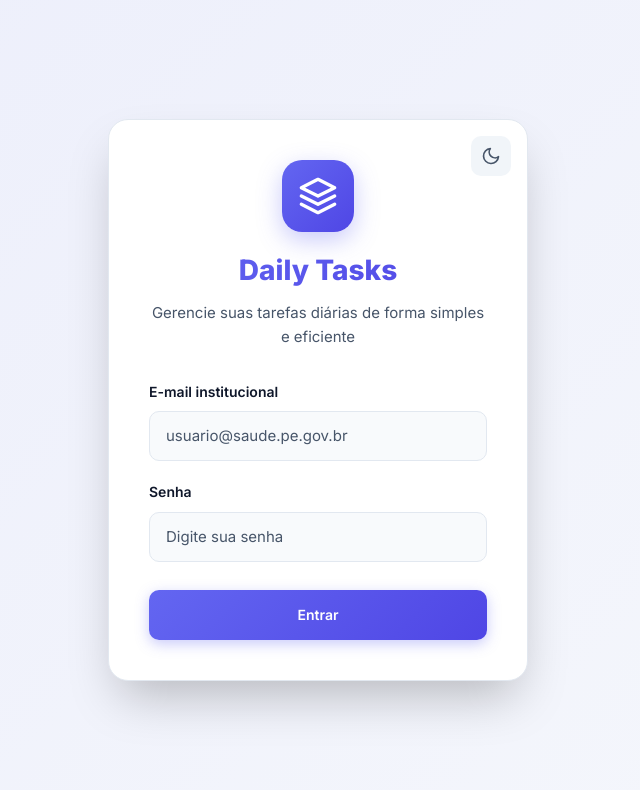
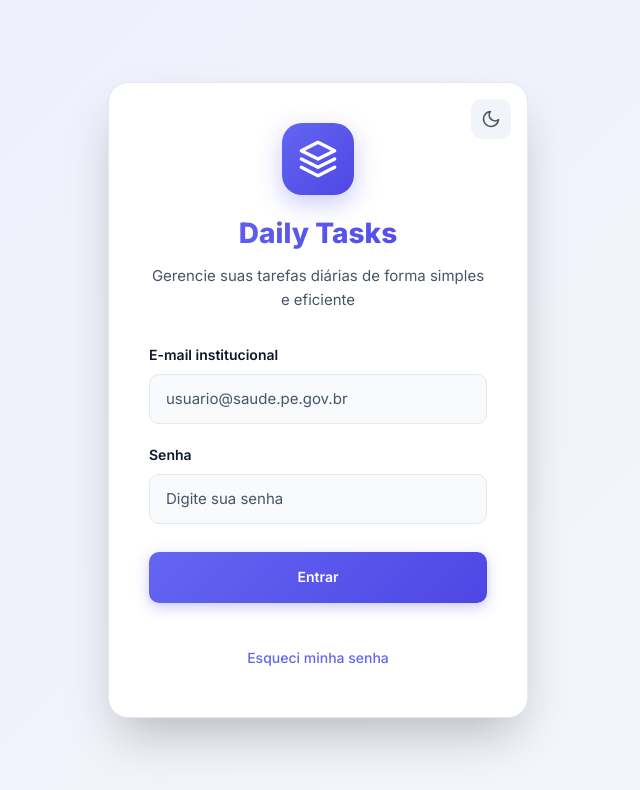
Before and after one commit to luana-brito/DailyTasks, a React (Vite) app: page / in a window 1280 px wide. Shown: the top 790 px of the page, without its empty margins (322-962 px from the left). Built offline with nearby package versions, Linux system fonts and the light colour scheme; no server answers; the database is empty.

Commit message:
feat: adiciona recuperacao de senha via Firebase Auth

```diff
--- a/src/App.css
+++ b/src/App.css
@@ -1018,6 +1018,36 @@ select[multiple] {
   font-size: 0.875rem;
 }
 
+.login-success {
+  color: var(--success);
+  font-weight: 600;
+  text-align: center;
+  padding: 0.75rem;
+  background: var(--success-light);
+  border-radius: 10px;
+  font-size: 0.875rem;
+}
+
+.forgot-password-link {
+  display: block;
+  width: 100%;
+  margin-top: 1rem;
+  padding: 0.5rem;
+  background: transparent;
+  border: none;
+  color: var(--primary);
+  font-size: 0.875rem;
+  font-weight: 500;
+  cursor: pointer;
+  text-align: center;
+  transition: color 0.2s ease;
+}
+
+.forgot-password-link:hover {
+  color: var(--primary-hover);
+  text-decoration: underline;
+}
+
 /* ========================================
    GESTÃO DE USUÁRIOS
 ======================================== */
--- a/src/App.tsx
+++ b/src/App.tsx
@@ -39,14 +39,15 @@ const normalizarTelefone = (valor: string) => valor.replace(/\D/g, '')
 function App() {
   useThemeInit()
 
-  const {
+const {
     usuario: usuarioLogado,
     loading: carregandoAuth,
     error: erroAuth,
     login,
     logout,
     criarUsuarioAuth,
-    alterarSenha
+    alterarSenha,
+    recuperarSenha
   } = useAuth()
 
   const { data: usuarios, loading: carregandoUsuarios, error: erroUsuarios } = useUsuarios()
@@ -516,7 +517,12 @@ function App() {
 
   if (!usuarioLogado) {
     return (
-      <LoginScreen onSubmit={handleLogin} carregando={processandoLogin} erro={erroLogin} />
+      <LoginScreen
+        onSubmit={handleLogin}
+        onRecuperarSenha={recuperarSenha}
+        carregando={processandoLogin}
+        erro={erroLogin}
+      />
     )
   }
 
--- a/src/components/LoginScreen.tsx
+++ b/src/components/LoginScreen.tsx
@@ -9,19 +9,48 @@ type LoginCredenciais = {
 
 type LoginScreenProps = {
   onSubmit: (credenciais: LoginCredenciais) => Promise<void> | void
+  onRecuperarSenha: (email: string) => Promise<void>
   carregando?: boolean
   erro?: string | null
 }
 
-export function LoginScreen({ onSubmit, carregando = false, erro = null }: LoginScreenProps) {
+export function LoginScreen({ onSubmit, onRecuperarSenha, carregando = false, erro = null }: LoginScreenProps) {
   useThemeInit()
   const [email, setEmail] = useState('')
   const [senha, setSenha] = useState('')
+  const [modoRecuperacao, setModoRecuperacao] = useState(false)
+  const [mensagemRecuperacao, setMensagemRecuperacao] = useState<string | null>(null)
+  const [erroRecuperacao, setErroRecuperacao] = useState<string | null>(null)
+  const [enviandoRecuperacao, setEnviandoRecuperacao] = useState(false)
 
   const handleSubmit = async (event: React.FormEvent<HTMLFormElement>) => {
     event.preventDefault()
     if (!email.trim() || !senha.trim()) return
     await onSubmit({ login: email.trim(), senha })
+  }
+
+  const handleRecuperarSenha = async (event: React.FormEvent<HTMLFormElement>) => {
+    event.preventDefault()
+    if (!email.trim()) return
+
+    setErroRecuperacao(null)
+    setMensagemRecuperacao(null)
+    setEnviandoRecuperacao(true)
+
+    try {
+      await onRecuperarSenha(email.trim())
+      setMensagemRecuperacao('E-mail de recuperação enviado! Verifique sua caixa de entrada.')
+    } catch (err) {
+      setErroRecuperacao(err instanceof Error ? err.message : 'Erro ao enviar e-mail')
+    } finally {
+      setEnviandoRecuperacao(false)
+    }
+  }
+
+  const voltarParaLogin = () => {
+    setModoRecuperacao(false)
+    setMensagemRecuperacao(null)
+    setErroRecuperacao(null)
   }
 
   return (
@@ -36,9 +65,51 @@ export function LoginScreen({ onSubmit, carregando = false, erro = null }: Login
             <IconLayers size={40} />
           </div>
           <h1>Daily Tasks</h1>
-          <p>Gerencie suas tarefas diárias de forma simples e eficiente</p>
+          <p>
+            {modoRecuperacao
+              ? 'Recupere o acesso à sua conta'
+              : 'Gerencie suas tarefas diárias de forma simples e eficiente'
+            }
+          </p>
         </header>
 
+        {modoRecuperacao ? (
+          <form className="login-form" onSubmit={handleRecuperarSenha}>
+            <div className="field">
+              <label htmlFor="email-recuperacao">E-mail institucional</label>
+              <input
+                id="email-recuperacao"
+                type="email"
+                autoComplete="email"
+                value={email}
+                onChange={(event) => setEmail(event.target.value)}
+                placeholder="usuario@saude.pe.gov.br"
+                required
+              />
+            </div>
+
+            {erroRecuperacao && <p className="login-error">{erroRecuperacao}</p>}
+            {mensagemRecuperacao && <p className="login-success">{mensagemRecuperacao}</p>}
+
+            <button
+              type="submit"
+              className="button primary"
+              disabled={enviandoRecuperacao}
+              style={{ width: '100%', padding: '0.875rem' }}
+            >
+              {enviandoRecuperacao ? 'Enviando...' : 'Enviar e-mail de recuperação'}
+            </button>
+
+            <button
+              type="button"
+              className="button ghost"
+              onClick={voltarParaLogin}
+              style={{ width: '100%', marginTop: '0.5rem' }}
+            >
+              Voltar para o login
+            </button>
+          </form>
+        ) : (
           <form className="login-form" onSubmit={handleSubmit}>
             <div className="field">
               <label htmlFor="email">E-mail institucional</label>
@@ -68,10 +139,24 @@ export function LoginScreen({ onSubmit, carregando = false, erro = null }: Login
 
             {erro && <p className="login-error">{erro}</p>}
 
-          <button type="submit" className="button primary" disabled={carregando} style={{ width: '100%', padding: '0.875rem' }}>
+            <button
+              type="submit"
+              className="button primary"
+              disabled={carregando}
+              style={{ width: '100%', padding: '0.875rem' }}
+            >
               {carregando ? 'Entrando...' : 'Entrar'}
             </button>
+
+            <button
+              type="button"
+              className="forgot-password-link"
+              onClick={() => setModoRecuperacao(true)}
+            >
+              Esqueci minha senha
+            </button>
           </form>
+        )}
       </div>
     </div>
   )
--- a/src/hooks/useAuth.ts
+++ b/src/hooks/useAuth.ts
@@ -7,6 +7,7 @@ import {
   updatePassword,
   EmailAuthProvider,
   reauthenticateWithCredential,
+  sendPasswordResetEmail,
   type User
 } from 'firebase/auth'
 import { doc, getDoc } from 'firebase/firestore'
@@ -139,12 +140,26 @@ export function useAuth() {
     await updatePassword(user, novaSenha)
   }
 
+  const recuperarSenha = async (email: string) => {
+    if (!email.toLowerCase().endsWith('@saude.pe.gov.br')) {
+      throw new Error('Apenas e-mails @saude.pe.gov.br são permitidos.')
+    }
+
+    try {
+      await sendPasswordResetEmail(auth, email)
+    } catch (err: unknown) {
+      const errorMessage = getAuthErrorMessage(err)
+      throw new Error(errorMessage)
+    }
+  }
+
   return {
     ...state,
     login,
     logout,
     criarUsuarioAuth,
-    alterarSenha
+    alterarSenha,
+    recuperarSenha
   }
 }
 
```
Lines whose indentation alone changed are shown as unchanged.
